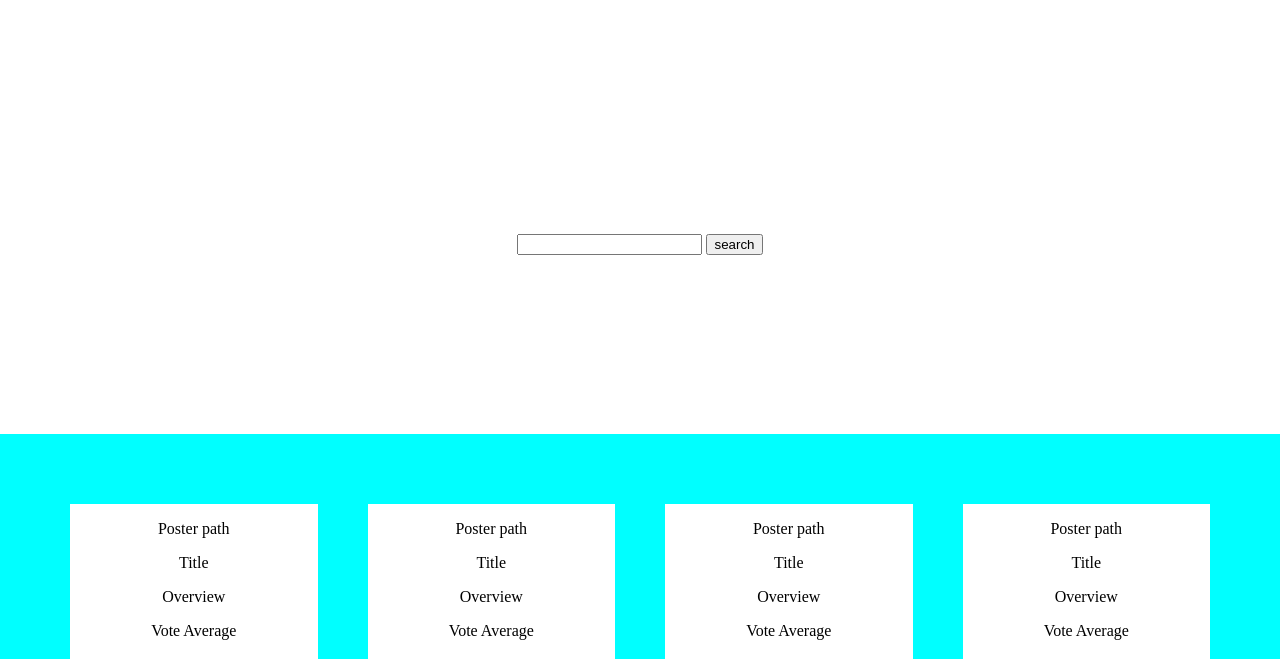
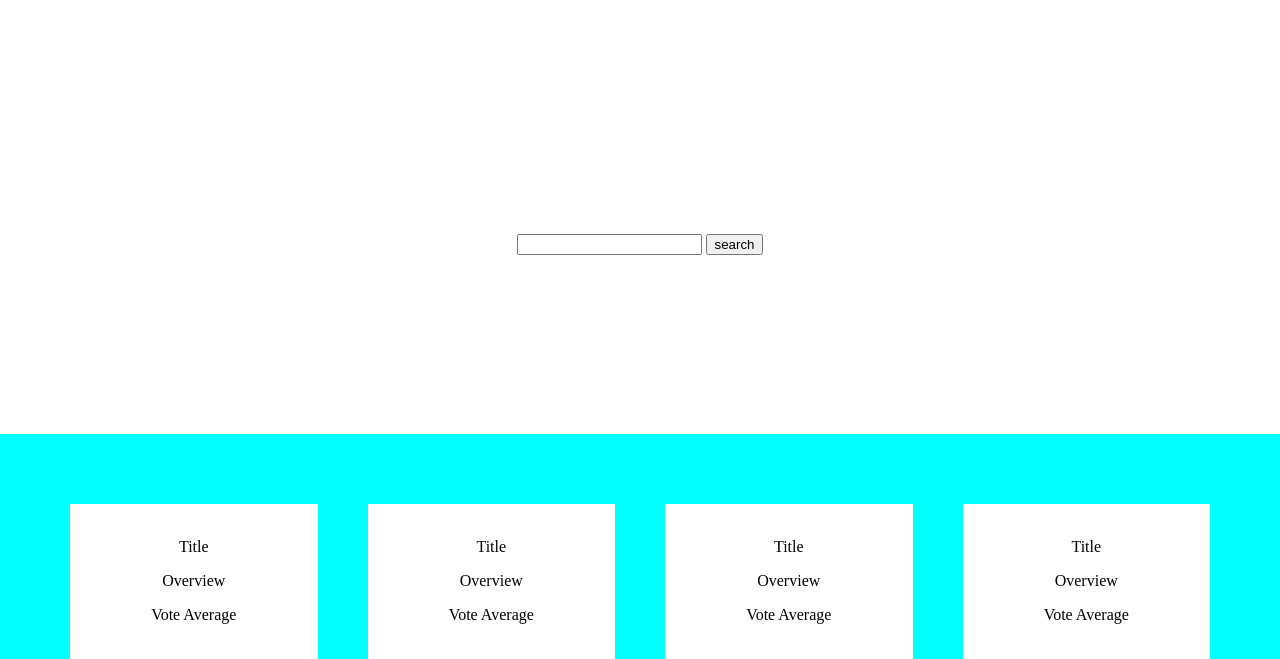
Before and after one commit to gounlee0517/myproject, a plain HTML site: page index.html in a window 1280 px wide. Shown: the part 141-800 px from the top of the page. Drawn offline with Linux system fonts and the light colour scheme; no server answers.

Commit message:
api 연결 성공

```diff
--- a/index.html
+++ b/index.html
@@ -33,32 +33,32 @@
     <section>
       <div class="container">
         <div class="item">
-          <p>Poster path</p>
+          <img src="">
           <p>Title</p>
           <p>Overview</p>
           <p>Vote Average</p>
         </div>
         <div class="item">
-          <p>Poster path</p>
+          <img src="">
           <p>Title</p>
           <p>Overview</p>
           <p>Vote Average</p>
         </div>
         <div class="item">
-          <p>Poster path</p>
+          <img src="">
           <p>Title</p>
           <p>Overview</p>
           <p>Vote Average</p>
         </div>
         <div class="item">
-          <p>Poster path</p>
+          <img src="">
           <p>Title</p>
           <p>Overview</p>
           <p>Vote Average</p>
         </div>
-
       </div>
     </section>
+
   </main>
 
   <footer>
--- a/index.js
+++ b/index.js
@@ -1,4 +1,6 @@
 // //TMDB
+const apiKey = '8979470c223e65e835096f64e704140f';
+const apiUrl = `https://api.themoviedb.org/3/movie/top_rated?api_key=${apiKey}&language=en-US&page=1`;
 
 const options = {
   method: 'GET',
```
